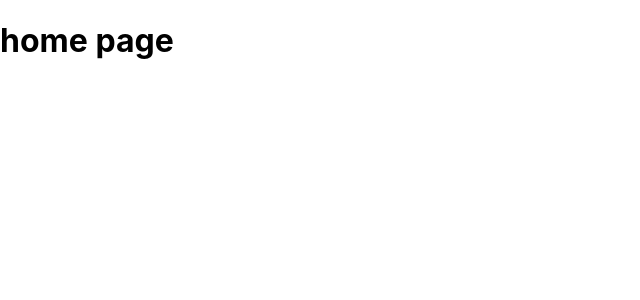
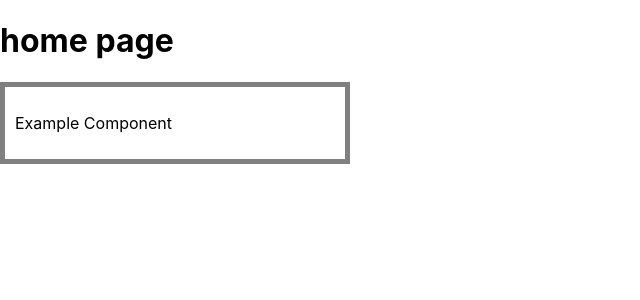
Before and after one commit to dynamic11/wet-react-app-template, a React (Create React App) app: page / in a window 1280 px wide. Shown: the top 300 px of the page, without its empty margins (0-640 px from the left). Built offline with nearby package versions, Linux system fonts and the light colour scheme.

Commit message:
[New] Add example component

```diff
--- /dev/null
+++ b/src/components/ExampleComponent/ExampleComponent.tsx
@@ -0,0 +1,18 @@
+import "../../App.css";
+
+function ExampleComponent() {
+  return (
+    <div
+      style={{
+        width: "320px",
+        padding: "10px",
+        border: "5px solid gray",
+        margin: "0",
+      }}
+    >
+      <p>Example Component</p>
+    </div>
+  );
+}
+
+export default ExampleComponent;
--- /dev/null
+++ b/src/components/ExampleComponent/index.tsx
@@ -0,0 +1 @@
+export { default } from "./ExampleComponent";
--- /dev/null
+++ b/src/components/index.tsx
@@ -0,0 +1 @@
+export { default as ExampleComponent } from "./ExampleComponent";
--- a/src/pages/AboutPage/AboutPage.tsx
+++ b/src/pages/AboutPage/AboutPage.tsx
@@ -1,7 +1,13 @@
 import "../../App.css";
+import { ExampleComponent } from "../../components";
 
 function AboutPage() {
-  return <h1>About page</h1>;
+  return (
+    <div>
+      <h1>About page</h1>
+      <ExampleComponent />
+    </div>
+  );
 }
 
 export default AboutPage;
--- a/src/pages/HomePage/HomePage.tsx
+++ b/src/pages/HomePage/HomePage.tsx
@@ -1,7 +1,13 @@
+import { ExampleComponent } from "../../components";
 import "../../App.css";
 
 function HomePage() {
-  return <h1>home page</h1>;
+  return (
+    <div>
+      <h1>home page</h1>
+      <ExampleComponent />
+    </div>
+  );
 }
 
 export default HomePage;
```
